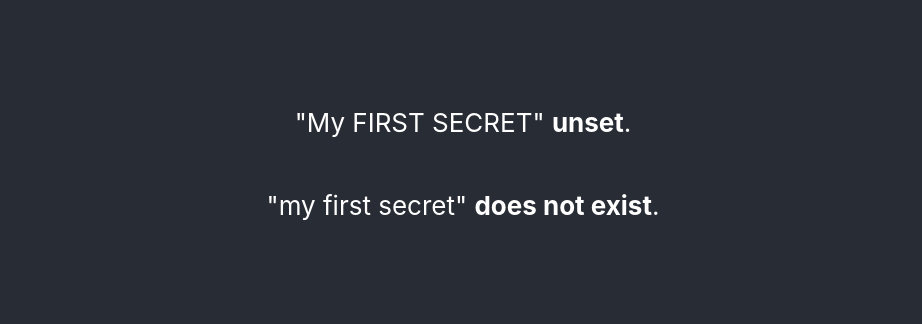
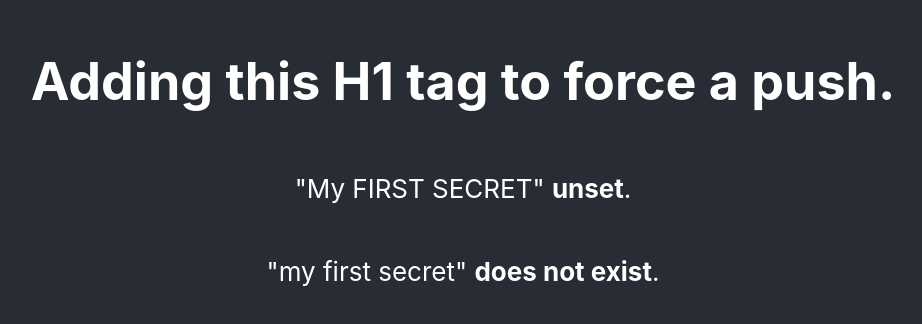
Before and after one commit to JamieBort/GitHub-Actions-Learning-repo, a React (Create React App) app: page / in a window 1280 px wide. Shown: the part 236-560 px from the top of the page, without its empty margins (177-1099 px from the left). Built offline with nearby package versions, Linux system fonts and the light colour scheme; no server answers.

Commit message:
Pushing to gh-pages.

```diff
--- a/src/App.js
+++ b/src/App.js
@@ -29,6 +29,7 @@ function App() {
   return (
     <div className="App">
       <header className="App-header">
+      <h1>Adding this H1 tag to force a push.</h1>
         <p>"My FIRST SECRET" <b>{status1 ? A_SECRET : "does not exist"}</b>.</p>
         <p>"my first secret" <b>{status2 ? A_DIFFERENT_SECRET : "does not exist"}</b>.</p>
         {/* <p>{renderSwitch("foo")}</p> */}
```
